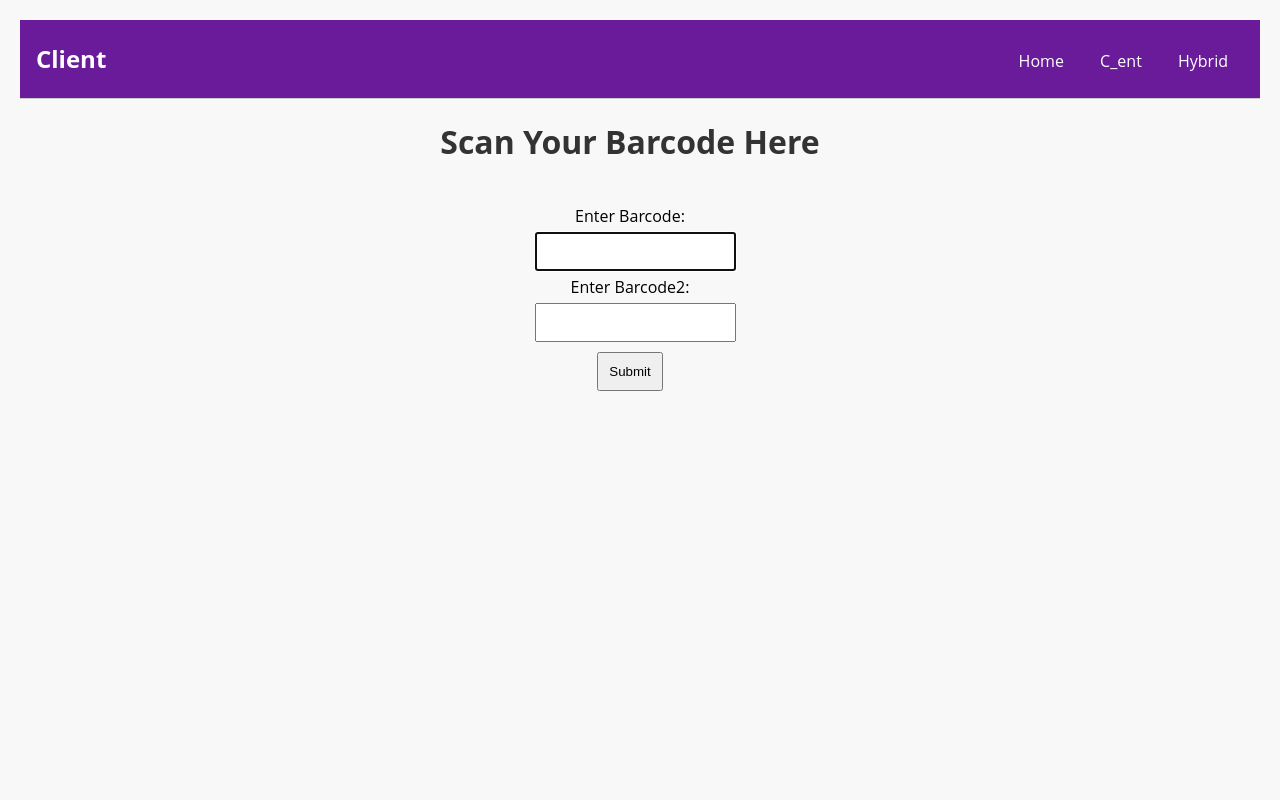
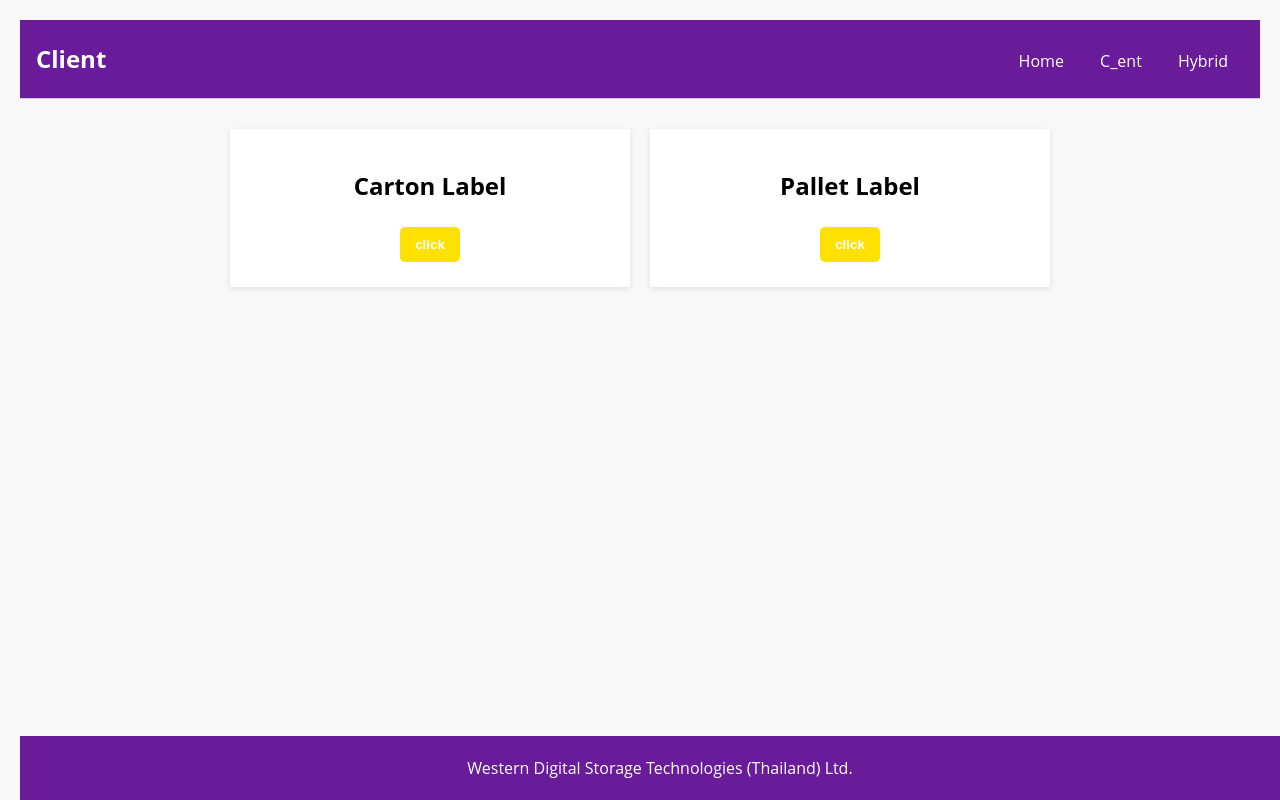
Before and after one commit to Voranuch/Intern_ui_html, a plain HTML site: page html_parts/client.html in a window 1280 px wide. Drawn offline with Linux system fonts and the light colour scheme.

Commit message:
update client ui and color

```diff
--- a/html_parts/client.html
+++ b/html_parts/client.html
@@ -20,21 +20,26 @@
         </nav>
 
     </header>
-
-    <div class="scan-barcode-section">
-        <h1>Scan Your Barcode Here</h1>
-        <div class="scan-barcode-inner">
-            <form method="POST" action="/submit">
-                <label for="barcode">Enter Barcode:</label>
-                <input type="text" id="eiei_barcode" name="barcode" autofocus required>
-
-                <label for="barcode">Enter Barcode2:</label>
-                <input type="text" id="eiei2_barcode" name="barcode2" autofocus required>
-
-                <button type="submit">Submit</button>
-            </form>
-        </div>
-    <div id="result"></div>
-    <script src="/css_js/scripts.js"></script>
+    <main class="label-selector">
+    <section class="carton-label-selector" id="carton">
+         <!--<img src="https://i.imgur.com/LXwNDDd.jpg" width="100%" alt="Product 1">-->
+        <h2>Carton Label</h2>
+        <button class="clicklabel">
+            <a href="carton.html">click</a>
+        </button>
+    </section>
+    <section class="pallet-label-selector" id="pallet">
+        <!--<img src="https://i.imgur.com/LXwNDDd.jpg" width="100%" alt="Product 1">-->
+        <h2>Pallet Label</h2>
+        <button class="clicklabel">
+            <a href="index.html">
+                click
+            </a>
+        </button>
+    </section>
+    </main>
+    <footer>
+        <p>Western Digital Storage Technologies (Thailand) Ltd.</p>
+    </footer>
 </body>
 </html>
--- a/html_parts/styles.css
+++ b/html_parts/styles.css
@@ -118,15 +118,70 @@ a:hover {
 }
 
 .action-button:hover {
-    background-color: #ff97e3;
+    background-color: #e6b503;
+}
+
+.label-selector{
+    display: flex;
+    flex-wrap: wrap;
+    justify-content: center;
+    padding: 20px;
+}
+
+.carton-label-selector {
+    background-color: white;
+    margin: 10px;
+    padding: 20px;
+    width: calc((100% / 3) - 40px); /* Adjust for 3 products per row */
+    box-shadow: 0 2px 6px rgba(0, 0, 0, 0.1);
+    text-align: center;
+    transition: transform 0.3s ease, box-shadow 0.3s ease;
+}
+
+.pallet-label-selector {
+    background-color: white;
+    margin: 10px;
+    padding: 20px;
+    width: calc((100% / 3) - 40px); /* Adjust for 3 products per row */
+    box-shadow: 0 2px 6px rgba(0, 0, 0, 0.1);
+    text-align: center;
+    transition: transform 0.3s ease, box-shadow 0.3s ease;
+}
+
+.carton-label-selector:hover {
+    transform: translateY(-5px);
+    box-shadow: 0 4px 8px rgba(0, 0, 0, 0.15);
+}
+.pallet-label-selector:hover {
+    transform: translateY(-5px);
+    box-shadow: 0 4px 8px rgba(0, 0, 0, 0.15);
+}
+
+.clicklabel{
+    background-color: #ffe100;
+    color: white;
+    font-weight: bold;
+    border: none;
+    padding: 10px 15px;
+    cursor: pointer;
+    border-radius: 5px;
+    transition: background-color 0.3s;
+}
+
+.clicklabel:hover{
+    background-color: #e6b503;
 }
 
 
 footer {
+    background-position: center;
+    position:fixed;
+    bottom: 0;
+    width: 100%;
     background-color: #6a1b9a; /* Matching the header's vibrant purple */
     color: #ffffff;
     text-align: center;
-    padding: 1em 0;
+    padding: 5px 0;
 }
 
 h1 {
```
Also changed, not shown: html_parts/c_ent.html (+40 -0 lines), html_parts/hybrid.html (+40 -0 lines), html_parts/index.html (+6 -5 lines), html_parts/carton.html (added).
